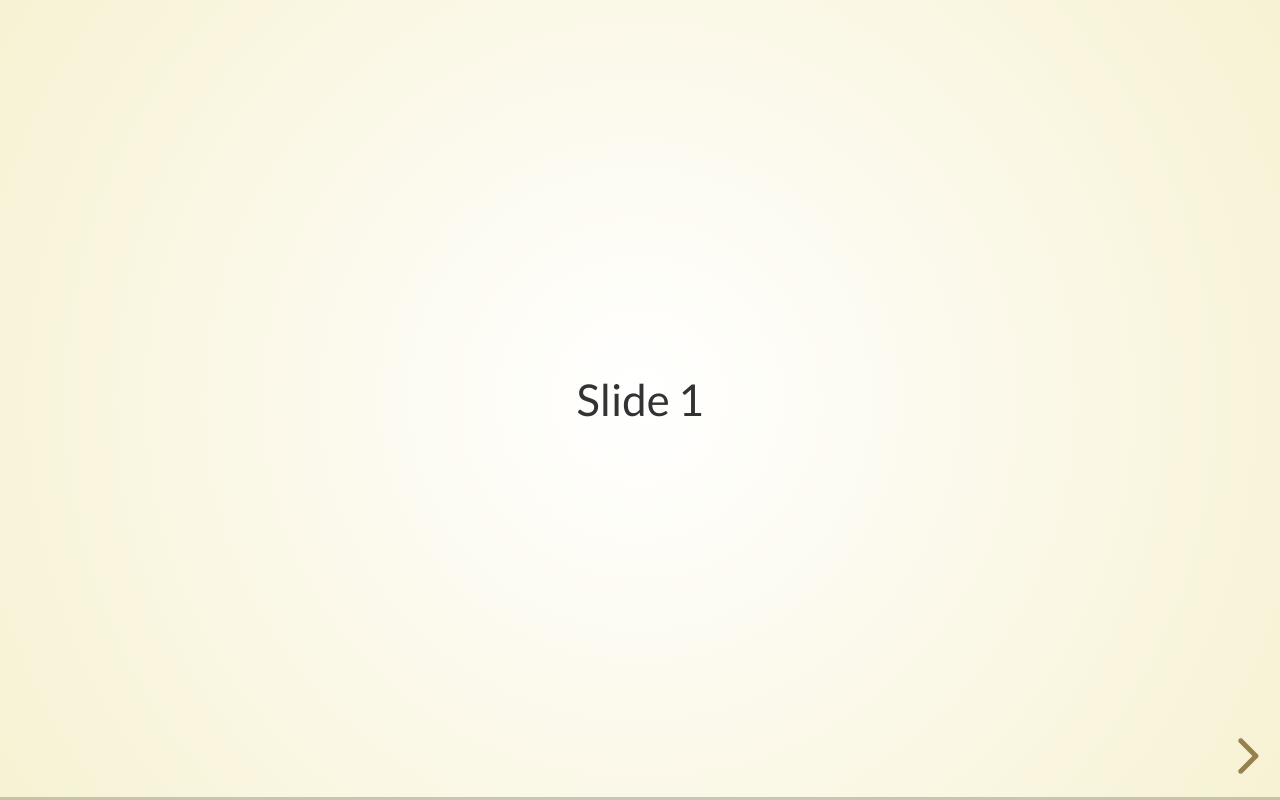
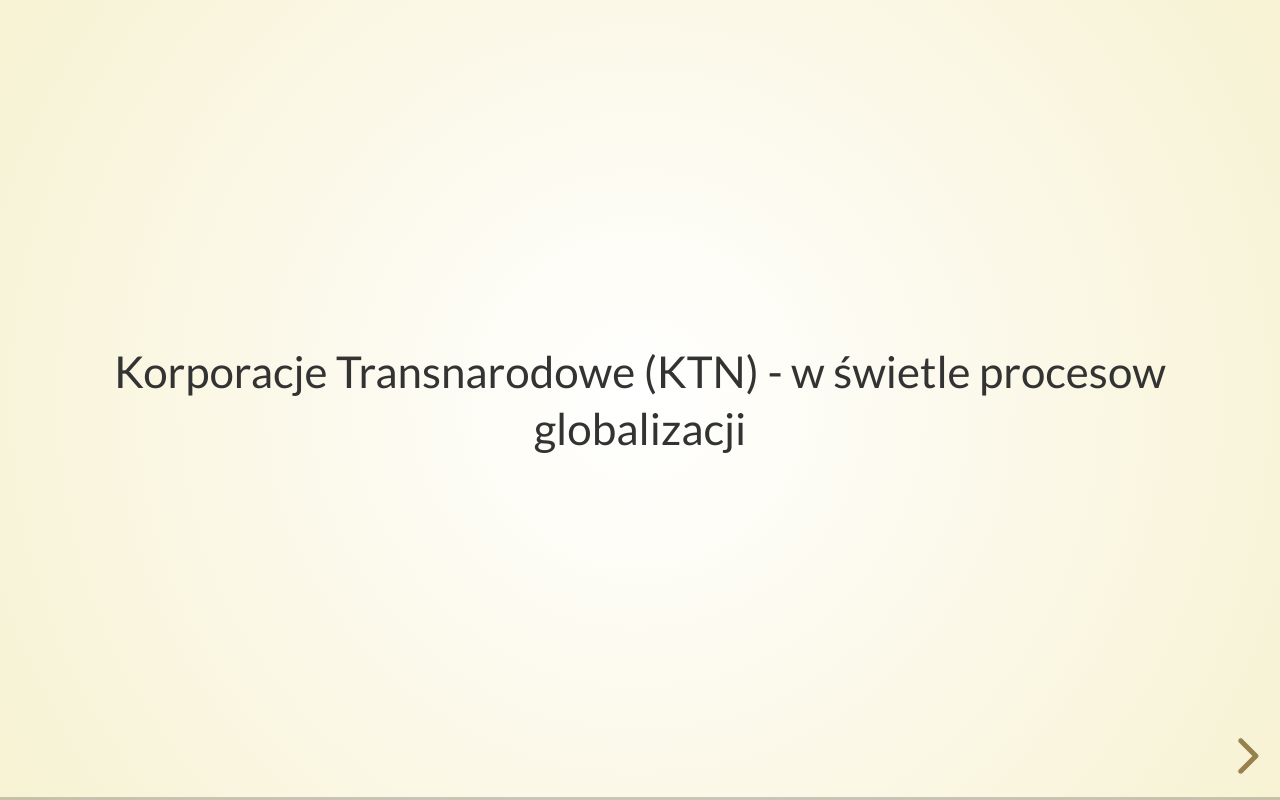
Before and after one commit to biurosggw/biurosggw.github.io, a website: page index.html in a window 1280 px wide. Drawn offline with Linux system fonts and the light colour scheme.

Commit message:
Initial commit

```diff
--- a/index.html
+++ b/index.html
@@ -24,8 +24,10 @@
 	<body>
 		<div class="reveal">
 			<div class="slides">
-				<section>Slide 1</section>
-				<section data-background-color="#fff6d8">Slide 2</section>
+				<section>
+					<p>Korporacje Transnarodowe (KTN) - w świetle procesow globalizacji</p>
+				</section>
+				<section>Slide 2</section>
 				<section data-markdown>
 					<textarea data-template>
 						## Page title
```
